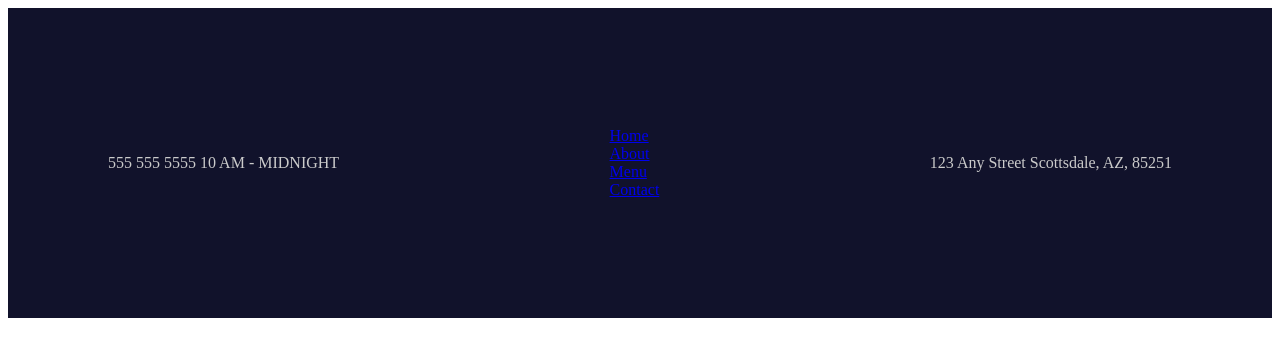
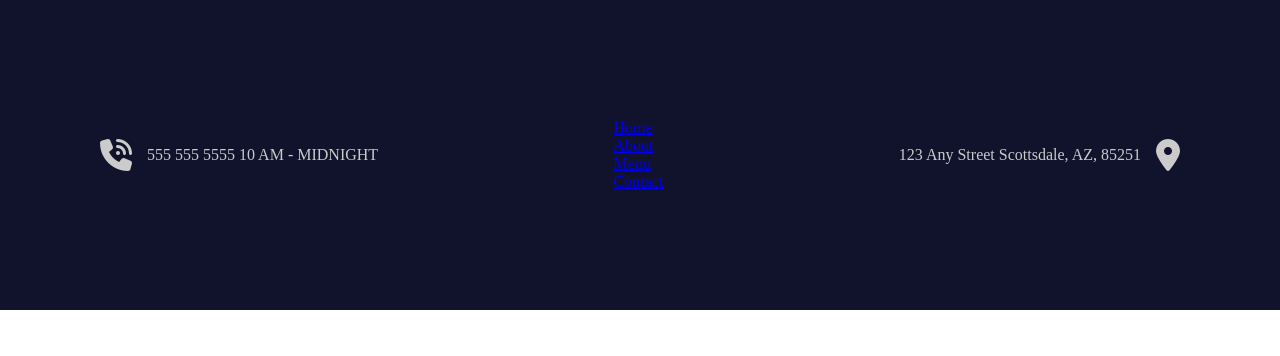
Before and after one commit to Dontsop-Anderson/Front_End_Projects, a plain HTML site: page Design_one/index.html in a window 1280 px wide. Drawn offline with Linux system fonts and the light colour scheme.

Commit message:
third commit

```diff
--- a/Design_one/index.html
+++ b/Design_one/index.html
@@ -5,14 +5,23 @@
     <meta name="viewport" content="width=device-width, initial-scale=1.0">
     <title>Homepage</title>
     <link rel="stylesheet" href="style.css">
+    <script src="https://kit.fontawesome.com/b3c86e6d24.js" crossorigin="anonymous"></script>
 </head>
 <body>
     <!-- Navigation wrapper -->
     <div class="navigation-wrapper">
+        <!-- Logo and contact info -->
+        <div class="left-column">
+            <!-- telephone icon -->
+            <div class="icon">
+                <i class="fa-solid fa-phone-volume"></i>
+            </div>
+
             <!-- contact Hours + phone -->
             <div class="contact-hours-wrapper">
                 555 555 5555
                 10 AM - MIDNIGHT
+            </div>
         </div>
 
         <!-- Link wrapper -->
@@ -38,11 +47,17 @@
             </div>
         </div>
 
+        <!-- map icons and location-info -->
+        <div class="right-column">
             <!-- Address -->
             <div class="address-wrapper">
                 123 Any Street
                 Scottsdale, AZ, 85251
             </div>
+            <div class="logo">
+                <i class="fa-solid fa-location-dot"></i>
+            </div>
+        </div>
     </div>
 </body>
 </html>
--- a/Design_one/style.css
+++ b/Design_one/style.css
@@ -1,3 +1,12 @@
+/* *{
+    border: 1px solid red;
+} */
+
+/* common styles for all webpage */
+body {
+    margin: 0;
+}
+
 /* common nav styles */
 .navigation-wrapper {
     height: 190px;
@@ -9,3 +18,29 @@
     align-items: center;
     padding: 60px 100px;
 }
+
+.left-column {
+    display: flex;
+    align-items: center;
+}
+
+.icon {
+    margin-right: 15px;
+}
+
+.icon i {
+    font-size: 2em;
+}
+
+.right-column {
+    display: flex;
+    align-items: center;
+}
+
+.logo{
+    margin-left: 15px;
+}
+
+.logo i {
+    font-size: 2em;
+}
```
Lines whose indentation alone changed are shown as unchanged.
